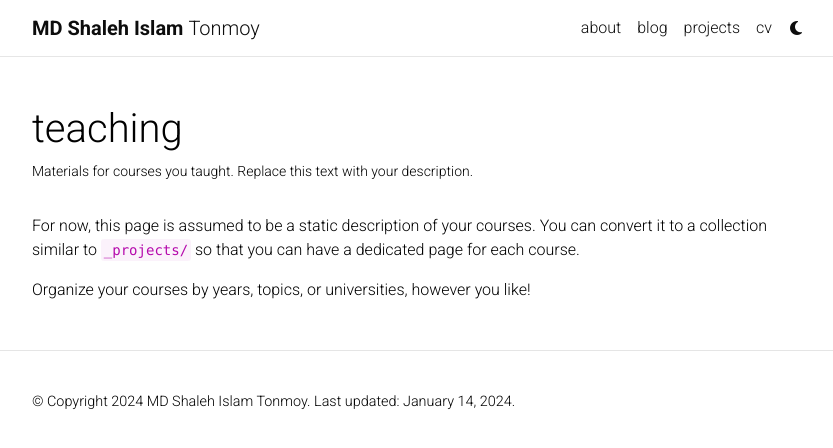
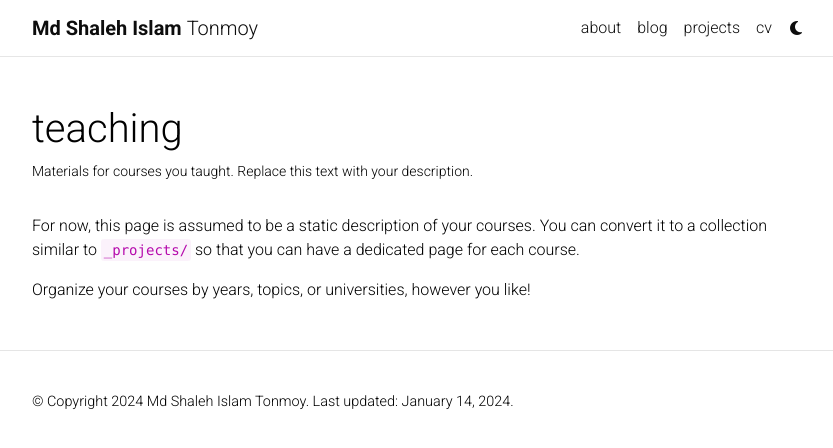
Before and after one commit to tontus/tontus.github.io, a Jekyll site: the page built from _pages/teaching.md, in a window 1280 px wide. Shown: the top 448 px of the page, without its empty margins (223-1056 px from the left). Built offline with Jekyll 4.4.1, drawn with Linux system fonts in a browser that asks for light colours; full-size pictures stand in for the smaller copies a plugin makes; comment, search, counter and statistics services are not loaded; a style sheet for code colours, icons or effects is not loaded.

```diff
--- a/_config.yml
+++ b/_config.yml
@@ -3,7 +3,7 @@
 # -----------------------------------------------------------------------------
 
 title: blank # the website title (if blank, full name will be used instead)
-first_name: MD Shaleh Islam
+first_name: Md Shaleh Islam
 middle_name:
 last_name: Tonmoy
 email: tonmoyshaleh@gmail.com
--- a/_data/cv.yml
+++ b/_data/cv.yml
@@ -2,7 +2,7 @@
   type: map
   contents:
     - name: Full Name
-      value: MD Shaleh Islam Tonmoy
+      value: Md Shaleh Islam Tonmoy
     - name: Date of Birth
       value: 14th Oct, 1995
     - name: Languages
```
